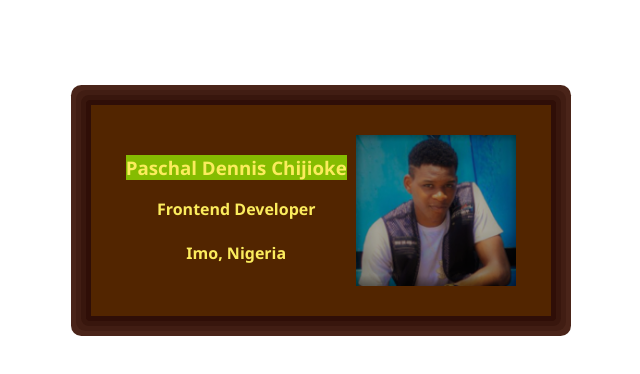
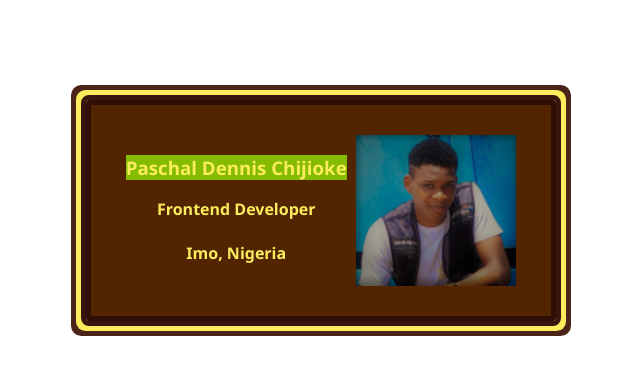
Before and after one commit to PaschalDennis/My-Business-Card, a plain HTML site: page index.html in a window 1280 px wide. In both pictures the pointer is over the element 335 px from the left and 210 px from the top of the page. Shown: the whole page, without its empty margins (14-654 px from the left). Drawn offline with Linux system fonts and the light colour scheme.

Commit message:
changed a color

```diff
--- a/style.css
+++ b/style.css
@@ -22,7 +22,7 @@ body{
   outline: 5px solid #38160d;
 
   box-shadow:
-      0 0 0 10px #411d13,
+      0 0 0 10px #fbec5d,
       0 0 0 15px #4a2419;
 
   transition: all .60s ease-in-out;
```
